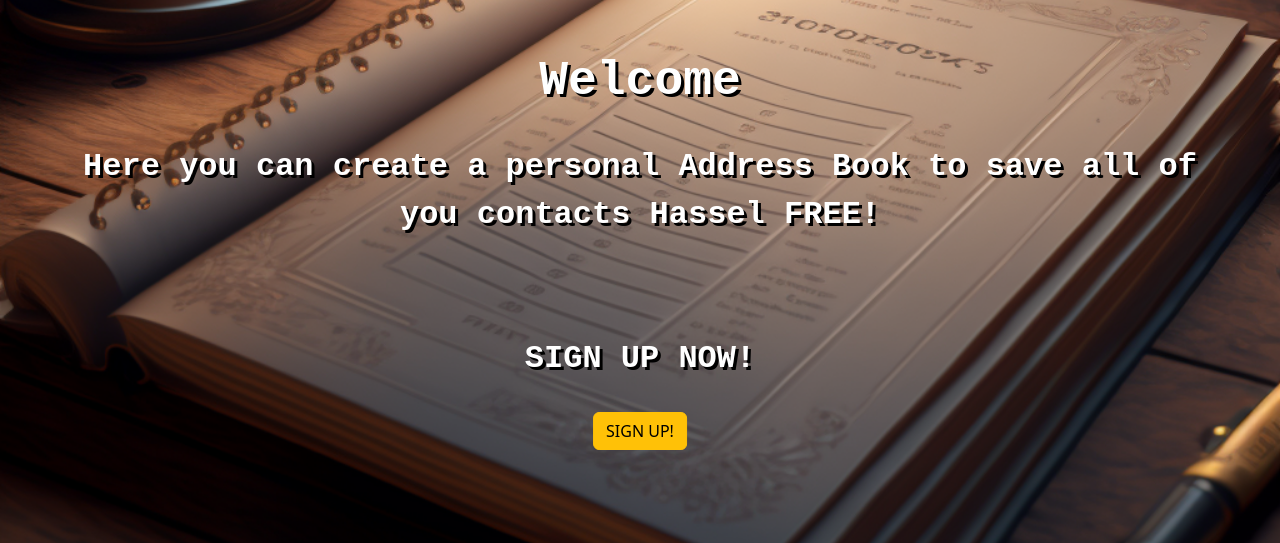
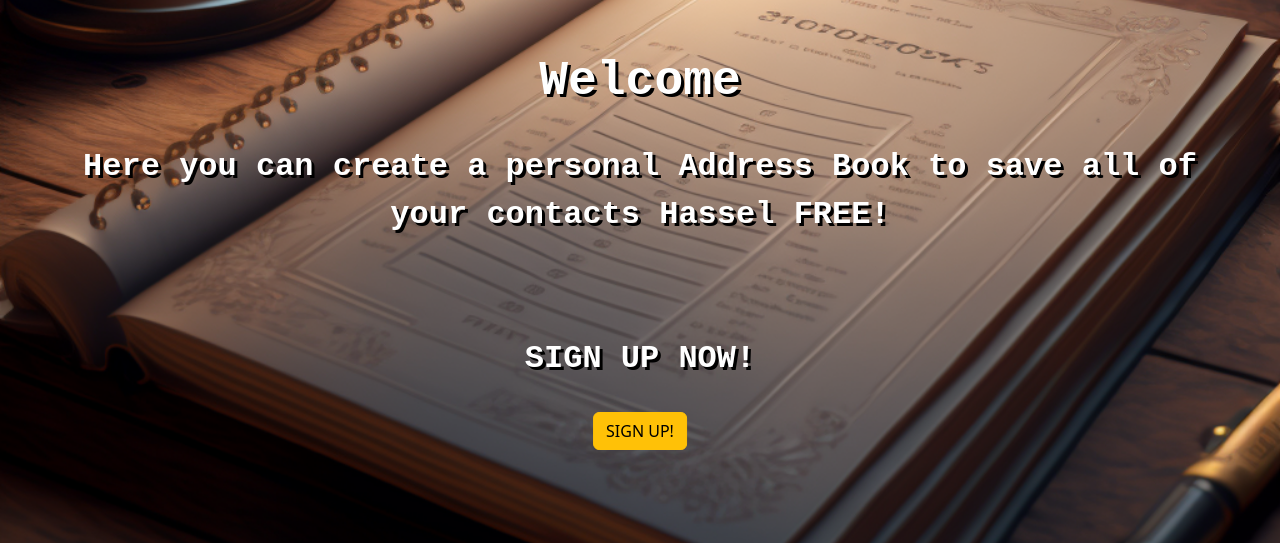
Before and after one commit to MHines10/Flask-Address-Book, a Flask app: page / in a window 1280 px wide. Shown: the part 238-781 px from the top of the page. Run offline with Flask 2, Linux system fonts and the light colour scheme.

Commit message:
Corrected typo on Welcome page

```diff
--- a/app/templates/index.html
+++ b/app/templates/index.html
@@ -6,7 +6,7 @@
 
     <h1 class="home1 text-center mt-5">Your Address Book</h1>
     <h1 class="welcome1 text-center">Welcome</h1>
-    <p class="p1 text-center">Here you can create a personal Address Book to save all of you contacts Hassel FREE!</p>
+    <p class="p1 text-center">Here you can create a personal Address Book to save all of your contacts Hassel FREE!</p>
     <p class="p2 text-center pt-3">SIGN UP NOW!</p>
     <a href="signup"><button type="button" class="homebtn btn btn-warning position-absolute top-80 start-50 translate-middle">SIGN UP!</button></a>
 
```
